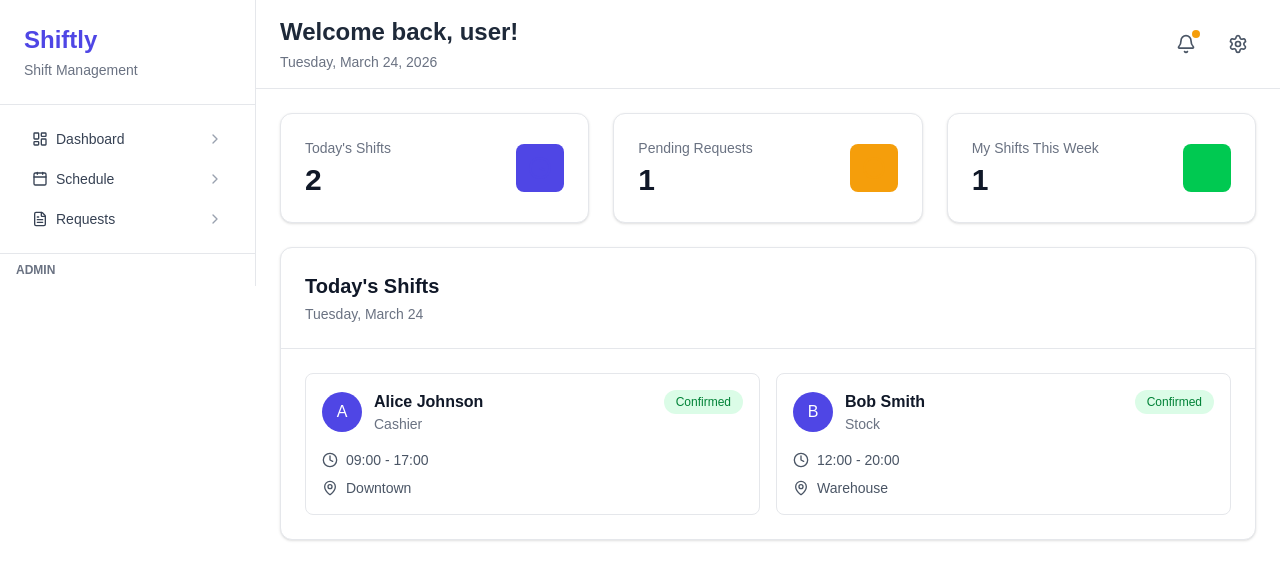
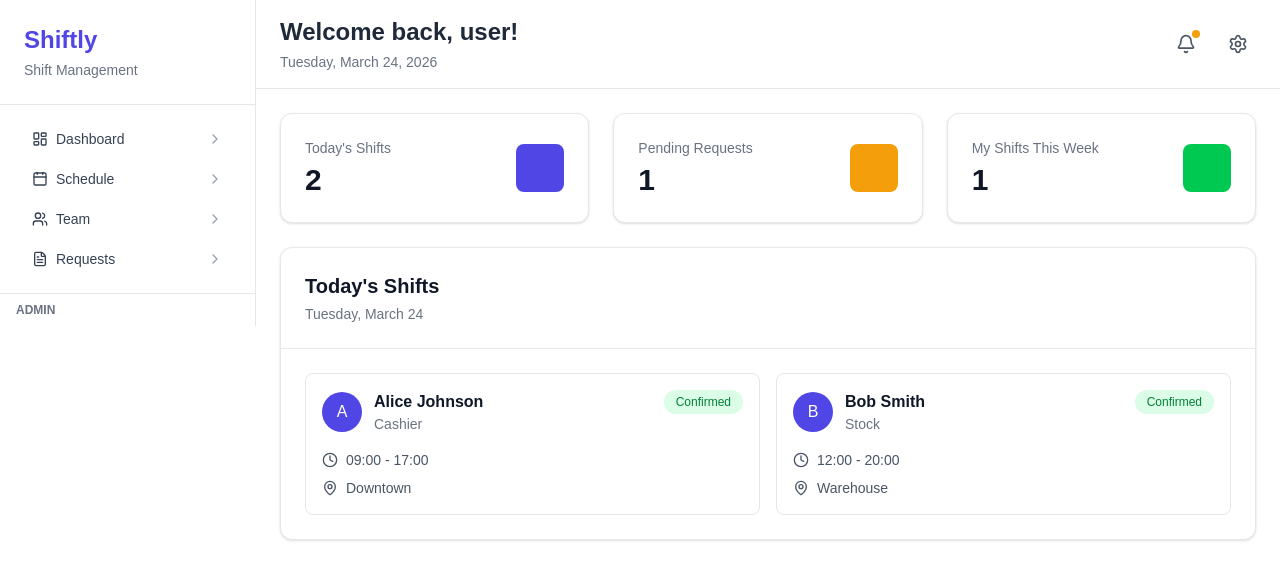
Before and after one commit to bdaza3/shiftly, a Next.js app: page / in a window 1280 px wide. Shown: the top 580 px of the page. Built offline with nearby package versions, Linux system fonts and the light colour scheme.

Commit message:
add team files and sidebar option
list employees, add/remove

```diff
--- a/app/src/components/Sidebar.tsx
+++ b/app/src/components/Sidebar.tsx
@@ -45,6 +45,13 @@ export function Sidebar() {
             </span>
             <ChevronRight className="w-4 h-4 text-gray-400" />
           </Link>
+          <Link href="/employees" className="w-full flex items-center justify-between px-4 py-2 text-sm font-medium text-gray-700 rounded-lg hover:bg-gray-100">
+            <span className="flex items-center gap-2">
+              <Users className="w-4 h-4" />
+              Team
+            </span>
+            <ChevronRight className="w-4 h-4 text-gray-400" />
+          </Link>
           <Link href="/requests" className="w-full flex items-center justify-between px-4 py-2 text-sm font-medium text-gray-700 rounded-lg hover:bg-gray-100">
             <span className="flex items-center gap-2">
               <FileText className="w-4 h-4" />
```
Also changed, not shown: app/src/pages/Team.tsx (added), app/src/pages/admin/Team.tsx (added).
